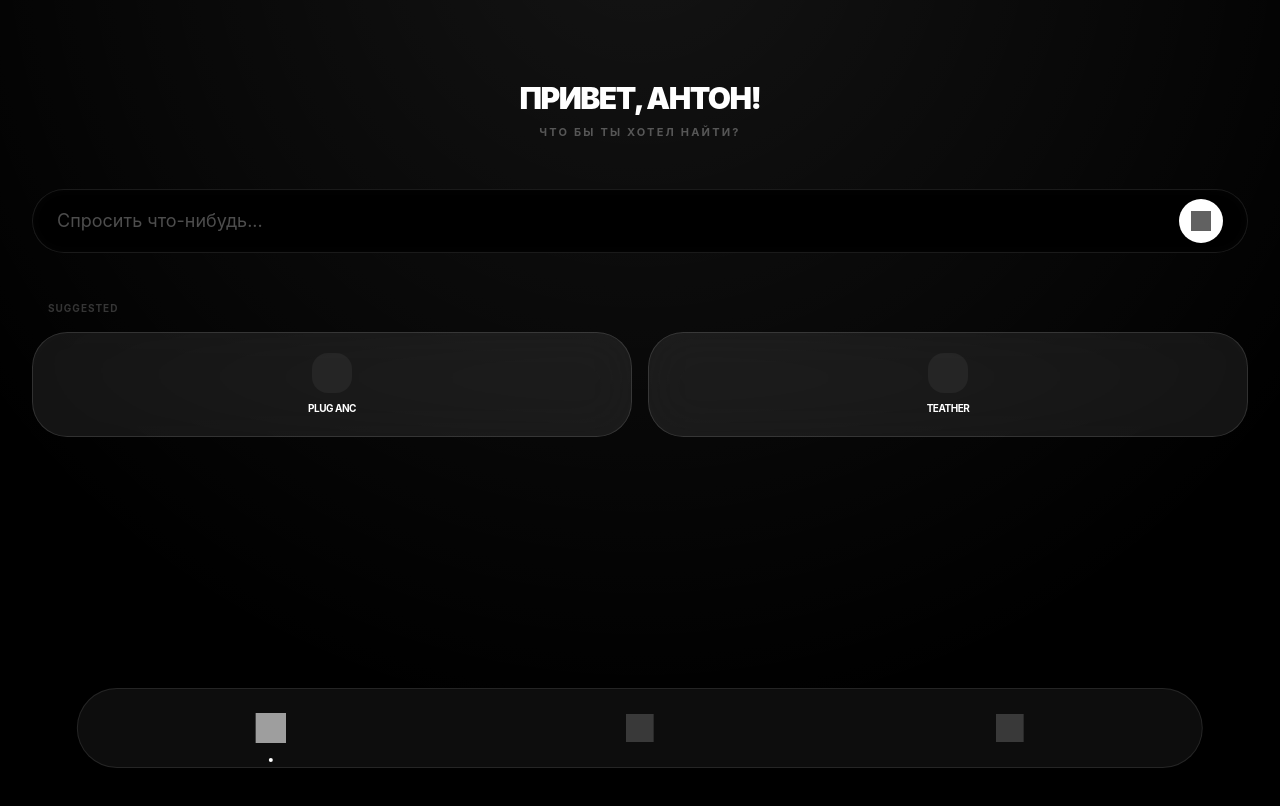
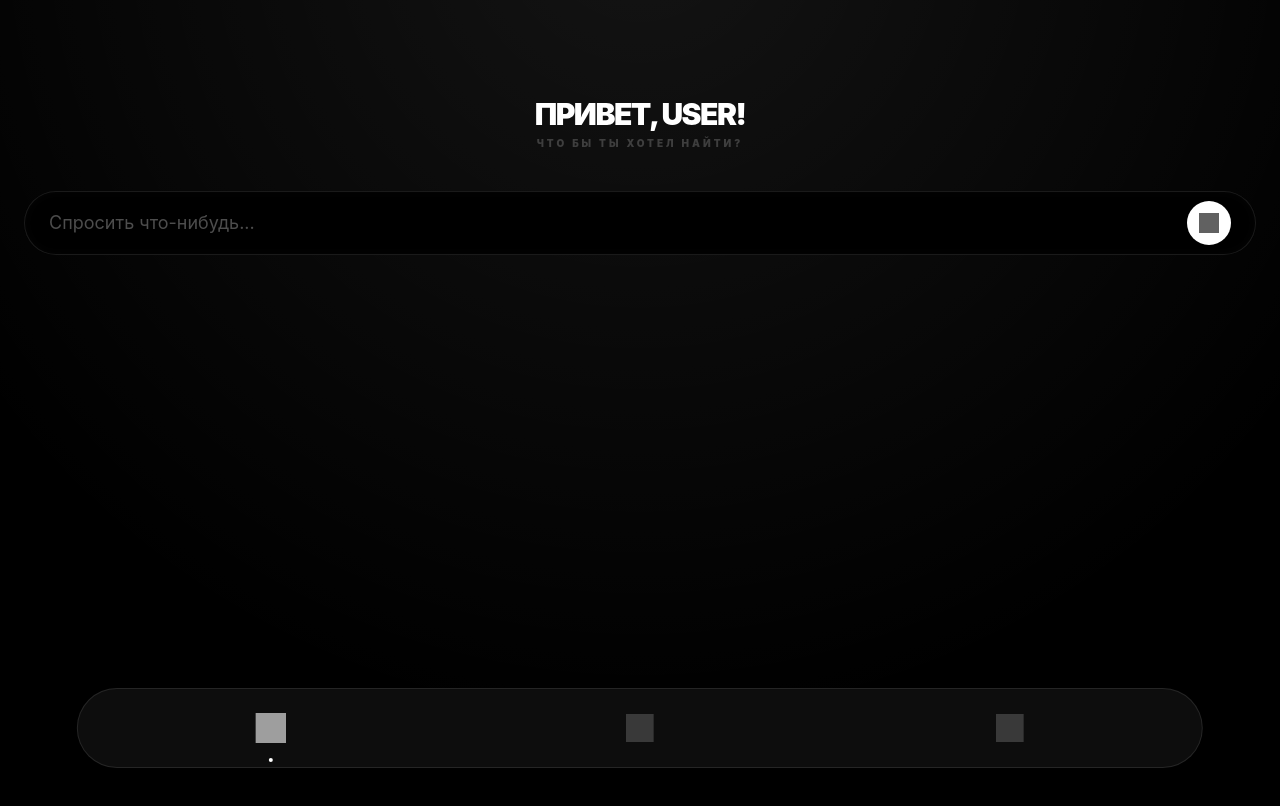
Before and after one commit to fugu70539/PluginBox, a Next.js app: page / in a window 1280 px wide. Shown: the top 806 px of the page. Built offline with nearby package versions, Linux system fonts and the light colour scheme; grey boxes are pictures that could not be loaded.

Commit message:
Update Hub.tsx

```diff
--- a/src/components/views/Hub.tsx
+++ b/src/components/views/Hub.tsx
@@ -1,43 +1,35 @@
+"use client";
+import { useEffect, useState } from "react";
 import { motion } from "framer-motion";
 import { SearchInput } from "../ui/SearchInput";
 
-// Заглушка, пока не подключили SDK
-const userName = "Антон";
+export default function Hub() {
+  const [userName, setUserName] = useState("User");
 
-export default function Hub() {
+  useEffect(() => {
+    if (typeof window !== "undefined" && window.Telegram?.WebApp) {
+      const tg = window.Telegram.WebApp;
+      tg.ready();
+      setUserName(tg.initDataUnsafe.user?.first_name || "Artem");
+    }
+  }, []);
+
   return (
     <motion.div
       initial={{ opacity: 0 }}
       animate={{ opacity: 1 }}
-      className="min-h-screen space-bg px-8 pt-20"
+      className="min-h-screen space-bg px-6 pt-24"
     >
-      <header className="flex flex-col items-center justify-center text-center">
-        <h1 className="text-3xl font-black uppercase tracking-tighter mb-2">
+      <header className="flex flex-col items-center justify-center text-center mb-10">
+        <h1 className="text-3xl font-black uppercase tracking-tighter mb-1">
           Привет, {userName}!
         </h1>
-        <p className="text-white/30 text-[11px] font-bold uppercase tracking-[0.2em] mb-12">
+        <p className="text-white/20 text-[10px] font-black uppercase tracking-[0.3em]">
           Что бы ты хотел найти?
         </p>
       </header>
 
       <SearchInput />
-
-      {/* Suggested & Grid (пока заглушки, чтобы было как на скетче) */}
-      <div className="mt-8">
-        <h2 className="text-white/20 text-[10px] font-bold uppercase tracking-widest mb-4 ml-4">Suggested</h2>
-        <div className="grid grid-cols-2 gap-4">
-           {/* Пример карточки */}
-           <div className="glass-ios rounded-[2.2rem] p-6 flex flex-col items-center py-5">
-              <div className="w-10 h-10 bg-white/5 rounded-2xl mb-2" />
-              <span className="text-[10px] font-bold uppercase tracking-tighter">Plug anc</span>
-           </div >
-           <div className="glass-ios rounded-[2.2rem] p-6 flex flex-col items-center py-5">
-              <div className="w-10 h-10 bg-white/5 rounded-2xl mb-2" />
-              <span className="text-[10px] font-bold uppercase tracking-tighter">Teather</span>
-           </div >
-        </div>
-      </div>
-
     </motion.div>
   );
 }
```
